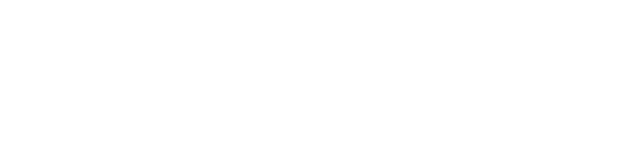
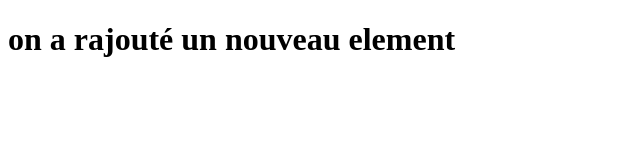
Before and after one commit to tazoukanit/test_git, a plain HTML site: page index.html in a window 1280 px wide. Shown: the whole page, without its empty margins (0-640 px from the left). Drawn offline with Linux system fonts and the light colour scheme.

Commit message:
second commit

```diff
--- a/index.html
+++ b/index.html
@@ -6,6 +6,6 @@
     <title>test git</title>
 </head>
 <body>
-
+    <h1>on a rajouté un nouveau element</h1>
 </body>
 </html>
```
